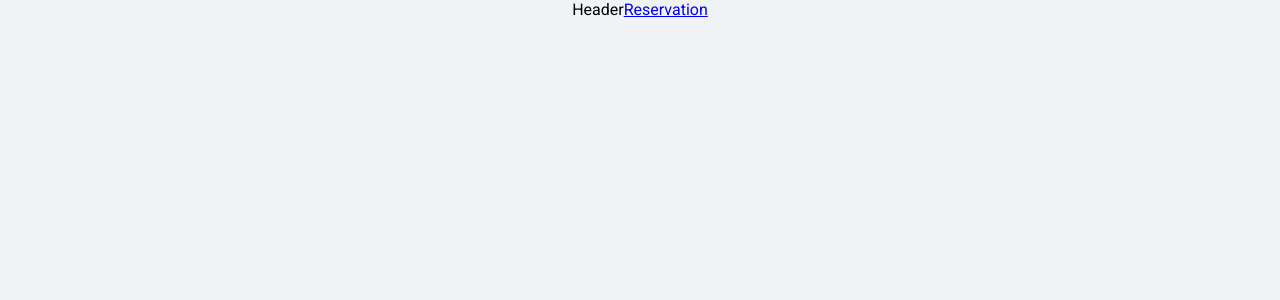
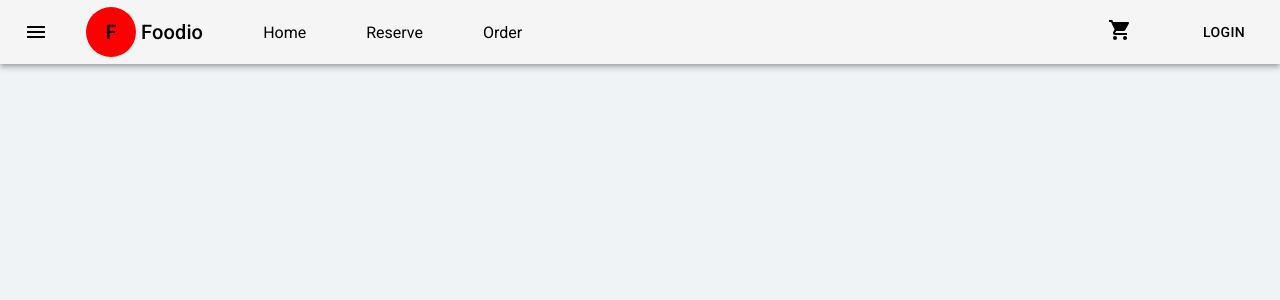
Before and after one commit to sb007ty/FoodApp, a React (Create React App) app: page / in a window 1280 px wide. Shown: the top 300 px of the page. Built offline with nearby package versions, Linux system fonts and the light colour scheme.

Commit message:
create navigation

```diff
--- a/src/components/Header.js
+++ b/src/components/Header.js
@@ -1,11 +1,75 @@
+import { AppBar, IconButton, Toolbar, Typography, Button } from "@mui/material";
 import React from "react";
-import { Link } from "react-router-dom";
+import { Link, NavLink } from "react-router-dom";
+import MenuIcon from "@mui/icons-material/Menu";
+import { LinkOffOutlined, ShoppingCart } from "@mui/icons-material";
+import "../styles/header.css";
+export default function Header() {
+  const linkStyle = ({ isActive, isPending, isTransitioning }) => {
+    return {
+      fontWeight: isActive ? "bold" : "",
+      color: "black",
+      viewTransitionName: isTransitioning ? "slide" : "",
+      textDecoration: "none",
+      marginRight: "50px",
+    };
+  };
+  return (
+    <AppBar
+      position="sticky"
+      sx={{ marginBottom: "50px", backgroundColor: "whitesmoke" }}
+    >
+      <Toolbar sx={{ gap: "10px" }}>
+        <IconButton
+          size="large"
+          edge="start"
+          color="inherit"
+          aria-label="menu"
+          sx={{ mr: 2, color: "black" }}
+        >
+          <MenuIcon />
+        </IconButton>
+        <Typography variant="h6" component="div" sx={{ color: "black" }}>
+          <span
+            style={{
+              display: "inline-flex",
+              justifyContent: "center",
+              alignItems: "center",
+              backgroundColor: "red",
+              color: "black",
+              width: "50px",
+              height: "50px",
+              borderRadius: "50%",
+              marginRight: "5px",
+            }}
+          >
+            F
+          </span>
+          Foodio
+        </Typography>
 
-export default function Header() {
-  return (
-    <div style={{ marginBottom: "50px" }}>
-      Header
-      <Link to={"reserve"}>Reservation</Link>
-    </div>
+        <NavLink
+          style={linkStyle}
+          className={"home-link header-link"}
+          to={"home"}
+        >
+          Home
+        </NavLink>
+
+        <NavLink style={linkStyle} to={"reserve"}>
+          Reserve
+        </NavLink>
+
+        <NavLink style={linkStyle} to={"order"}>
+          Order
+        </NavLink>
+
+        <NavLink style={linkStyle} to={"reserve"} className={"cart-link"}>
+          <ShoppingCart />
+        </NavLink>
+
+        <Button sx={{ color: "black" }}>Login</Button>
+      </Toolbar>
+    </AppBar>
   );
 }
--- a/src/react-router/router.js
+++ b/src/react-router/router.js
@@ -16,6 +16,10 @@ const router = createBrowserRouter([
         path: "order",
         element: <Order />,
       },
+      {
+        path: "home",
+        element: <Order />,
+      },
     ],
   },
 ]);
--- /dev/null
+++ b/src/styles/header.css
@@ -0,0 +1,6 @@
+.home-link {
+  margin-left: 50px;
+}
+.cart-link {
+  margin-left: auto;
+}
```
